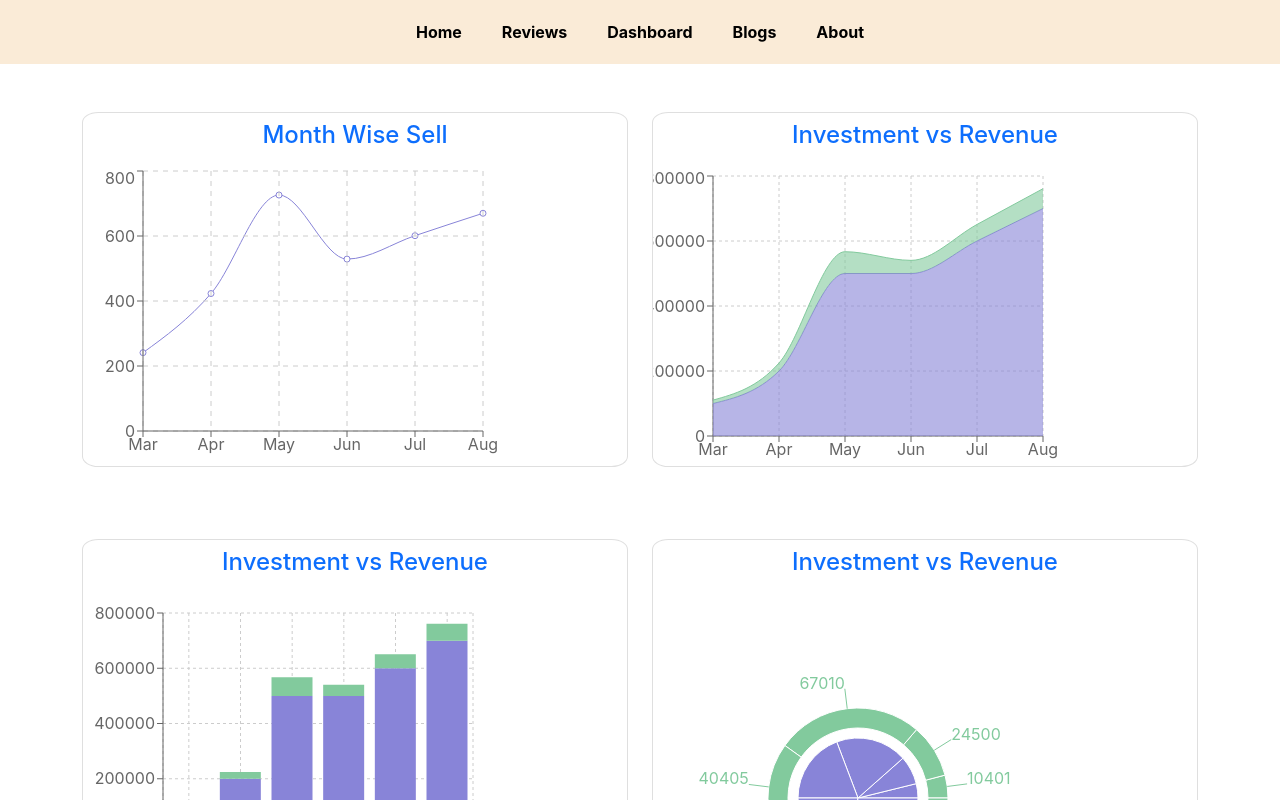
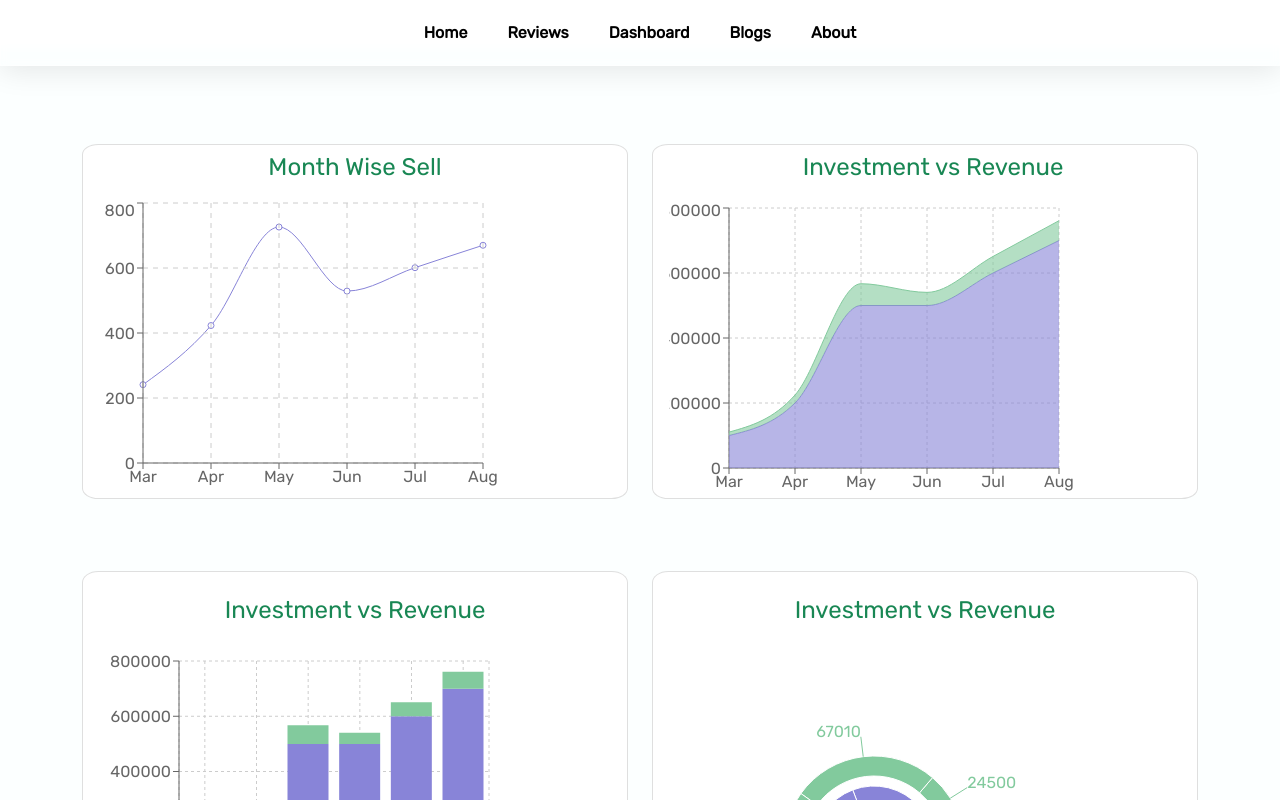
Before and after one commit to AbdullahAhmedKhan/product-analysis, a React (Create React App) app: page /dashboard in a window 1280 px wide. Shown: the top 800 px of the page. Built offline with nearby package versions, Linux system fonts and the light colour scheme.

Commit message:
redirect added

```diff
--- a/src/App.css
+++ b/src/App.css
@@ -1,5 +1,13 @@
+@import url('https://fonts.googleapis.com/css2?family=Rubik&display=swap');
+
+* {
+  font-family: 'Rubik', sans-serif;
+
+}
+
 .App {
   text-align: center;
+  background-color: rgba(240, 255, 255, 0.217);
 }
 
 .App-logo {
@@ -32,6 +40,7 @@
   from {
     transform: rotate(0deg);
   }
+
   to {
     transform: rotate(360deg);
   }
--- a/src/App.js
+++ b/src/App.js
@@ -10,7 +10,7 @@ import Blogs from './Components/Home/Blogs/Blogs';
 
 function App() {
   return (
-    <div className="App">
+    <div className="App mt-5 pt-5">
       <Header></Header>
       <Routes>
         <Route path='/' element={<Home></Home>}></Route>
--- a/src/Components/Home/Dashboard/Dashboard.js
+++ b/src/Components/Home/Dashboard/Dashboard.js
@@ -15,7 +15,7 @@ const Dashboard = () => {
             <div className='row row-cols-1 row-cols-md-2 g-4'>
                 <div className='col'>
                     <div className='card'>
-                        <h4 className='p-2 text-primary'>Month Wise Sell</h4>
+                        <h4 className='p-2 text-success'>Month Wise Sell</h4>
                         <LineChart width={420} height={300} data={dashboard} margin={{ top: 5, right: 20, bottom: 5, left: 0 }}>
                             <Line type="monotone" dataKey="sell" stroke="#8884d8" />
                             <CartesianGrid stroke="#ccc" strokeDasharray="5 5" />
@@ -26,8 +26,8 @@ const Dashboard = () => {
                     </div>
                 </div>
                 <div className='col'>
-                    <div className='card'>
-                        <h4 className='p-2 text-primary'>Investment vs Revenue</h4>
+                    <div className='card ps-3'>
+                        <h4 className='p-2 text-success'>Investment vs Revenue</h4>
                         <AreaChart
                             width={420}
                             height={300}
@@ -50,8 +50,8 @@ const Dashboard = () => {
                     </div>
                 </div>
                 <div className='col'>
-                    <div className='mt-5 card'>
-                        <h4 className='p-2 text-primary'>Investment vs Revenue</h4>
+                    <div className='mt-5 card p-3'>
+                        <h4 className='p-2 text-success'>Investment vs Revenue</h4>
                         <BarChart
                             width={420}
                             height={300}
@@ -74,8 +74,8 @@ const Dashboard = () => {
                     </div>
                 </div>
                 <div className='col'>
-                    <div className='mt-5 card'>
-                        <h4 className='p-2 text-primary'>Investment vs Revenue</h4>
+                    <div className='mt-5 card p-3'>
+                        <h4 className='p-2 text-success'>Investment vs Revenue</h4>
                         <PieChart width={420} height={300}>
                             <Pie
                                 data={dashboard}
--- a/src/Components/Home/Home.css
+++ b/src/Components/Home/Home.css
@@ -1,18 +1,26 @@
+.img-container img {
+    border-radius: 50px;
+    width: 500px;
+    padding: 0 10px;
+}
 
-.img-container img{
-    width: 600px;
-    border-radius: 20px;
-}
-.details{
+.details {
     display: grid;
-    grid-template-columns: repeat(2,1fr);
+    grid-template-columns: repeat(2, 1fr);
     list-style-type: none;
 }
-.details li{
+
+.details li {
     background-color: beige;
     font-size: 12px;
     padding: 12px;
     margin: 10px;
     border-radius: 8px;
     box-shadow: rgba(99, 99, 99, 0.2) 0px 2px 8px 0px;
+    /* From https://css.glass */
+    background: rgba(255, 255, 255, 0.2);
+    box-shadow: 0 4px 30px rgba(0, 0, 0, 0.1);
+    backdrop-filter: blur(5px);
+    -webkit-backdrop-filter: blur(5px);
+    border: 1px solid rgba(255, 255, 255, 0.3);
 }
--- a/src/Components/Home/Home.js
+++ b/src/Components/Home/Home.js
@@ -1,11 +1,17 @@
 import React from 'react';
 import banner from '../../images/mouse.jpg'
+import CustomerReview from './CustomerReview/CustomerReview';
 import './Home.css'
+import useReview from './hook/useReview';
 import Review from './Review/Review';
 const Home = () => {
+    const [reviews] = useReview();
+    const ShowAllReview = () => {
+        <Review></Review>
+    }
     return (
         <div>
-            <div className='container-body d-flex my-5 mx-auto justify-content-center align-items-center flex-sm-row flex-md-row'>
+            <div className='container-body d-lg-flex my-5 mx-auto justify-content-center align-items-center flex-sm-row flex-md-row'>
                 <div className='p-5'>
                     <h2>Razer DeathAdder V2 Pro</h2>
                     <h4 className='text-success'>Best Wireless Gaming Mouse</h4>
@@ -25,10 +31,16 @@ const Home = () => {
             </div>
             <div>
                 <h3>Customer Review</h3>
-                <hr className='w-50 mx-auto'/>
-                <Review></Review>
+                <hr className='w-50 mx-auto' />
+                <div className='row row-cols-1 row-cols-md-3 g-3 mt-3 mb-5'>
+                    {
+                        reviews.slice(0, 3).map(review => <CustomerReview key={review.id}
+                            review={review}></CustomerReview>)
+                    }
+                </div>
+                <button onClick={ShowAllReview} className='btn mb-5 btn-outline-success rounded px-3'>Show all review</button>
             </div>
-        </div>
+        </div >
     );
 };
 
--- a/src/Components/Home/Review/Review.js
+++ b/src/Components/Home/Review/Review.js
@@ -4,7 +4,7 @@ import useReview from '../hook/useReview';
 
 const Review = () => {
 
-        const [reviews, setReviews] = useReview();
+        const [reviews] = useReview();
     return (
         <div className='container'>
             <h2 className='mb-3'>Reviews</h2>
--- a/src/Header/Header.css
+++ b/src/Header/Header.css
@@ -1,16 +1,30 @@
-.menubar{
+.menubar {
     padding: 20px 0;
     background-color: antiquewhite;
     font-weight: bold;
+    position: fixed;
+    top: 0;
+    width: 100%;
+    z-index: 1;
+    /* From https://css.glass */
+    background: rgba(255, 255, 255, 0.2);
+
+    box-shadow: 0 4px 30px rgba(0, 0, 0, 0.1);
+    backdrop-filter: blur(5px);
+    -webkit-backdrop-filter: blur(5px);
+    border: 1px solid rgba(255, 255, 255, 0.3);
 }
-.navlink{
+
+.navlink {
     text-decoration: none;
     padding: 20px;
     color: black;
 }
-.navlink:hover{
+
+.navlink:hover {
     color: brown;
 }
-.navlink:active{
+
+.navlink:active {
     border-bottom: 2px solid red;
 }
```
Also changed, not shown: 1 other file (tests, documents, lock files or other folders).
